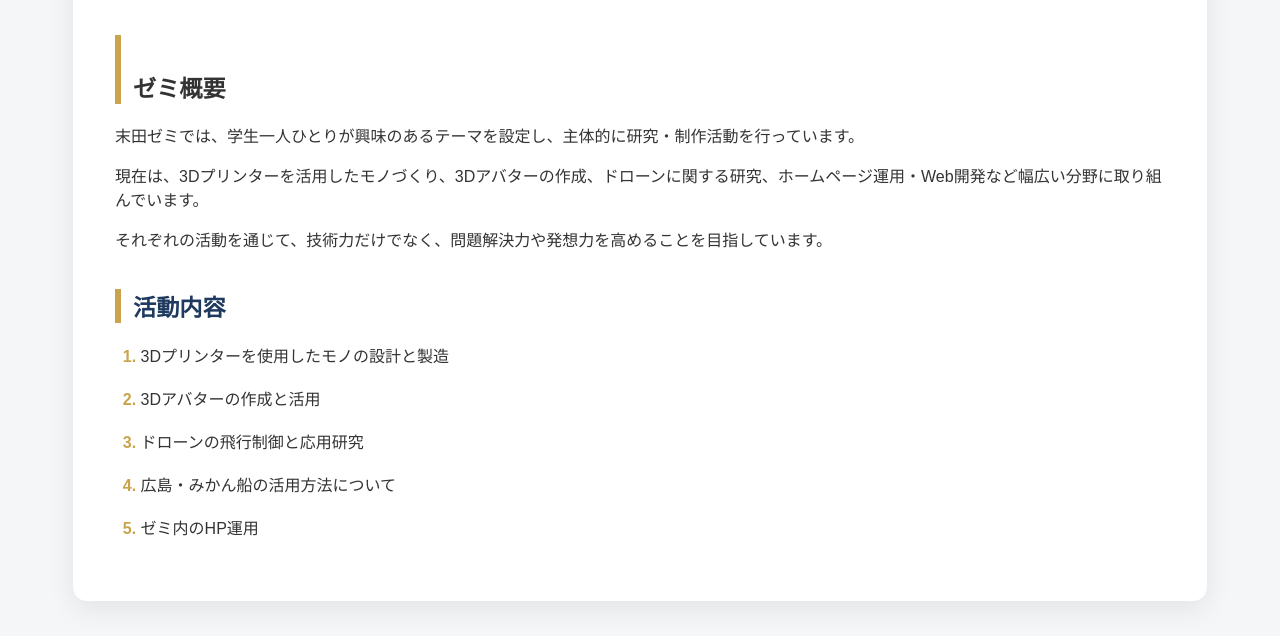
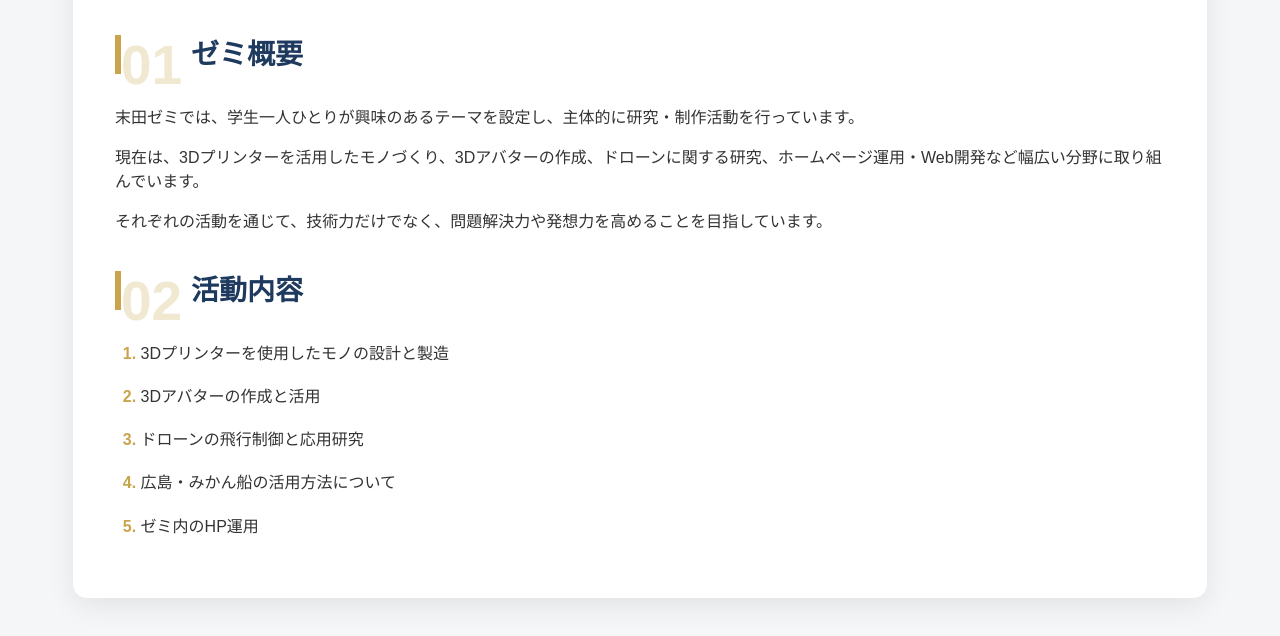
Before and after one commit to fablab338/soil-page, a website: page public/suedazemi.html in a window 1280 px wide. Shown: the part 263-899 px from the top of the page. Drawn offline with Linux system fonts and the light colour scheme.

```diff
--- a/public/style2.css
+++ b/public/style2.css
@@ -133,20 +133,27 @@ h3 {
 
 .heading-24 {
     position: relative;
-    padding-top: 1.5em;
-    color: #333333;
+    padding-left: 70px;
+    margin-bottom: 30px;
+    font-size: 28px;
+    font-weight: bold;
+    color: #1f3a5f;
+    line-height: 1.4;
 }
 
 .heading-24::before {
+    content: attr(data-number);
     position: absolute;
-    bottom: 0;
     left: 0;
-    z-index: -1;
-    color: #dbfbff;
-    font-size: 3em;
-    line-height: 1;
-    content: attr(data-number);
-    pointer-events: none;
+    top: -8px;
+    font-size: 55px;
+    font-weight: bold;
+    color: rgba(201, 164, 76, 0.25);
+    z-index: 0;
+}
+
+.heading-24 {
+    z-index: 1;
 }
 
 
--- a/public/suedazemi.html
+++ b/public/suedazemi.html
@@ -38,7 +38,7 @@
       <p>現在は、3Dプリンターを活用したモノづくり、3Dアバターの作成、ドローンに関する研究、ホームページ運用・Web開発など幅広い分野に取り組んでいます。</p>
       <p>それぞれの活動を通じて、技術力だけでなく、問題解決力や発想力を高めることを目指しています。</p>
 
-    <h2>活動内容</h2>
+    <h2 class="heading-24" data-number="02">活動内容</h2>
       <ol>
         <li>3Dプリンターを使用したモノの設計と製造</li>
         <li>3Dアバターの作成と活用</li>
```
